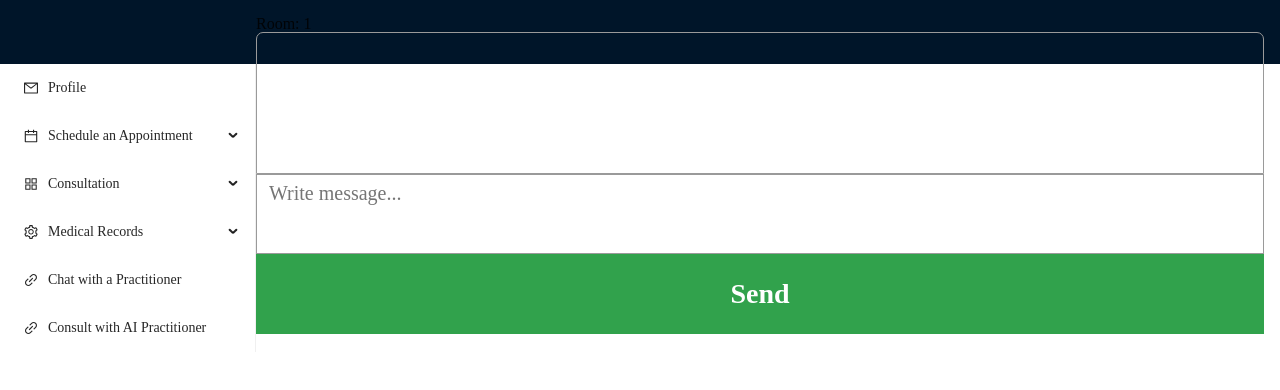
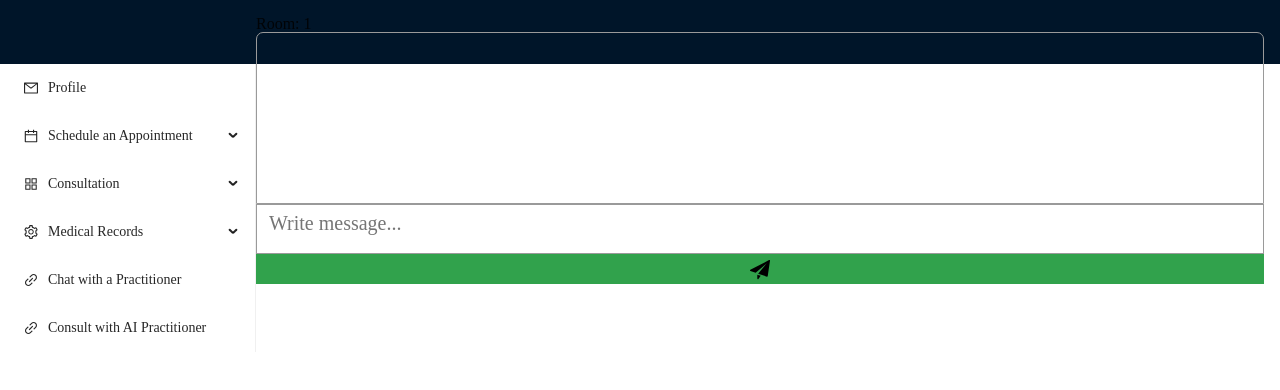
Before and after one commit to ayanchoudhary/DocConnect, a React (Create React App) app in the folder frontend/: page /chat/1 in a window 1280 px wide. Shown: the top 390 px of the page. Built offline with nearby package versions, Linux system fonts and the light colour scheme.

Commit message:
autoscrolling

```diff
--- a/frontend/src/pages/chat/chat.jsx
+++ b/frontend/src/pages/chat/chat.jsx
@@ -5,13 +5,7 @@ import Sidebar from "client/components/sidebar/sidebar";
 import { Link } from "react-router-dom";
 import "./chat.css";
 
-// const SERVER = "http://127.0.0.1:4000";
-
 const Chat = () => {
-  // const socket = socketClient(SERVER);
-  // socket.on("connection", () => {
-  //   console.log("I'm connected with the back-end");
-  // });
   const [roomName, setRoomName] = React.useState("");
 
   const handleRoomNameChange = (event) => {
@@ -24,7 +18,7 @@ const Chat = () => {
       <div className="home-container">
         <input
           type="text"
-          placeholder="Room"
+          placeholder="Practitioner ID"
           value={roomName}
           onChange={handleRoomNameChange}
           className="text-input-field"
--- a/frontend/src/pages/chat/chatRoom.css
+++ b/frontend/src/pages/chat/chatRoom.css
@@ -3,7 +3,7 @@
     left: 240px;
     right: 0;
     top: 0;
-    bottom: 450px;
+    bottom: 500px;
     display: flex;
     flex-direction: column;
     margin: 16px;
@@ -40,26 +40,34 @@
     padding: 12px 8px;
     word-break: break-word;
     border-radius: 4px;
-    color: white;
 }
 
 .my-message {
-    background-color: rgb(0, 132, 255);
+    border: 1 px solid #dddddd;
+    border-radius: 20px;
+    font-size: 12px;
+    padding: 7px 15px;
+    background-color: #00cec9;
     margin-left: auto;
 }
 
 .received-message {
-    background-color: #3f4042;
+    border: 1 px solid #dddddd;
+    border-radius: 20px;
+    font-size: 12px;
+    padding: 7px 15px;
+    background-color: #dfe6e9;
     margin-right: auto;
 }
 
 .send-message-button {
-    font-size: 28px;
+    font-size: 12px;
     font-weight: 600;
     color: white;
     background: #31a24c;
-    padding: 24px 12px;
+    padding-top: 5px;
     border: none;
+    height: 30px;
 }
 
 .messages-container, .new-message-input-field, .send-message-button {
@@ -67,8 +75,5 @@
 }
 
 .new-message-input-field {
-    height: 80px;
+    height: 50px;
 }
-.send-message-button {
-    height: 80px;
-}
--- a/frontend/src/pages/chat/chatRoom.jsx
+++ b/frontend/src/pages/chat/chatRoom.jsx
@@ -1,12 +1,14 @@
 /* eslint-disable react/prop-types */
-import React from "react";
+import React, { useEffect, useRef } from "react";
 import Header from "components/header/header";
 import Sidebar from "client/components/sidebar/sidebar";
 
 import "./chatRoom.css";
 import useChat from "./useChat";
+import sendIcon from "../../../public/send.svg";
 
 const ChatRoom = (props) => {
+  const messagesEnd = useRef(null);
   const { roomId } = props.match.params; // Gets roomId from URL
   const { messages, sendMessage } = useChat(roomId); // Creates a websocket and manages messaging
   const [newMessage, setNewMessage] = React.useState(""); // Message to be sent
@@ -19,6 +21,20 @@ const ChatRoom = (props) => {
     sendMessage(newMessage);
     setNewMessage("");
   };
+
+  const handleKeypress = (event) => {
+    if (event.keyCode === 13) {
+      handleSendMessage();
+    }
+  };
+
+  const scrollToBottom = () => {
+    messagesEnd.current?.scrollIntoView({ behavior: "smooth" });
+  };
+
+  useEffect(() => {
+    scrollToBottom();
+  }, [messages]);
 
   return (
     <div>
@@ -39,15 +55,17 @@ const ChatRoom = (props) => {
               </li>
             ))}
           </ol>
+          <div ref={messagesEnd}></div>
         </div>
         <textarea
           value={newMessage}
           onChange={handleNewMessageChange}
           placeholder="Write message..."
           className="new-message-input-field"
+          onKeyPress={() => handleKeypress(event)}
         />
         <button onClick={handleSendMessage} className="send-message-button">
-          Send
+          <img src={sendIcon} />
         </button>
       </div>
     </div>
```
Also changed, not shown: frontend/public/send.svg (added).
